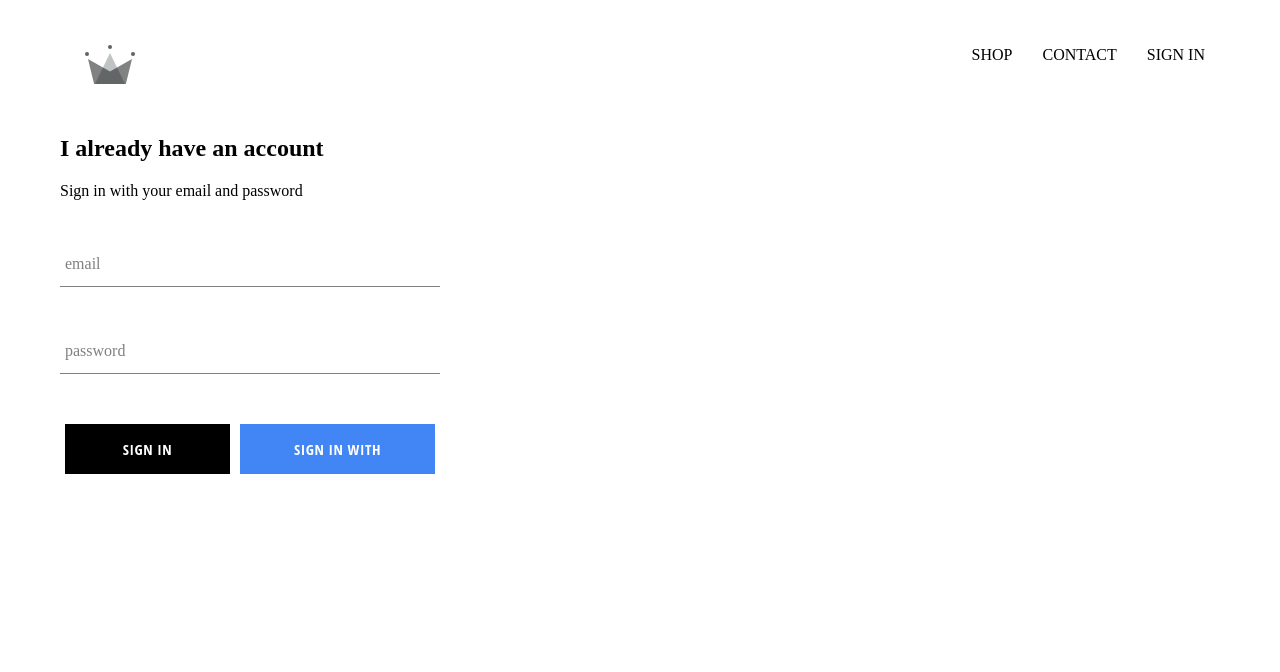
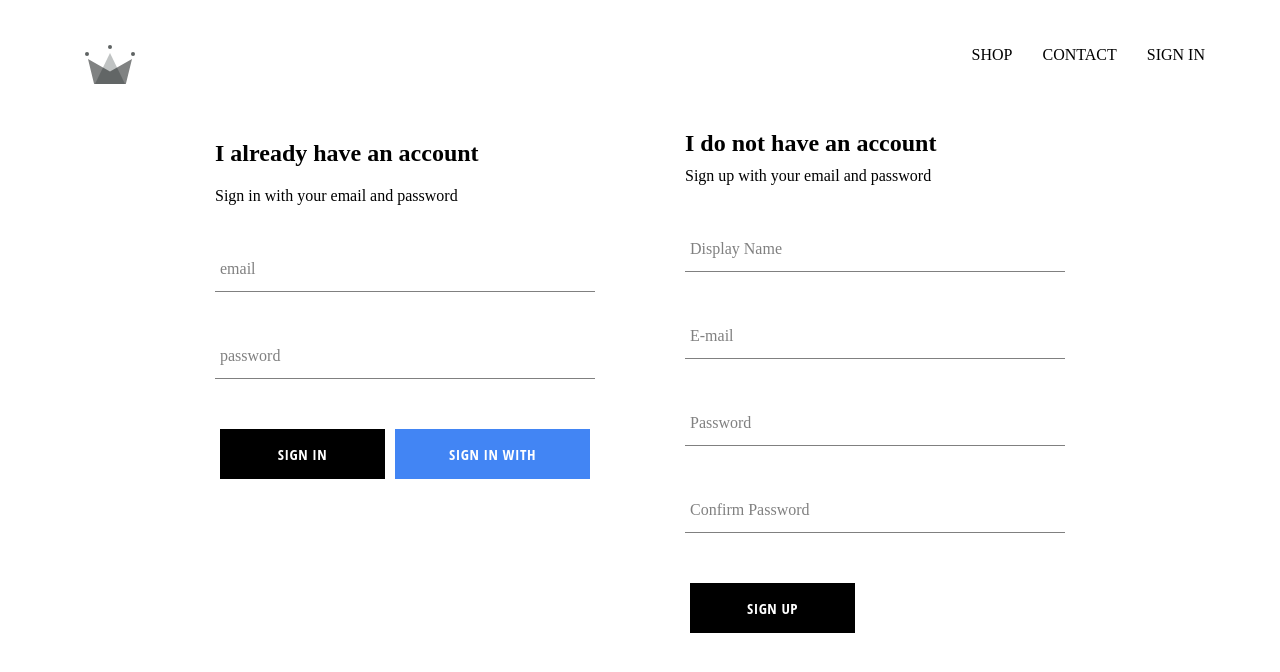
Before and after one commit to wesleywil/clothing-shop, a React (Create React App) app: page /signin in a window 1280 px wide. Shown: the top 672 px of the page. Built offline with nearby package versions, Linux system fonts and the light colour scheme; no server answers; a web font is replaced by a local one.

Commit message:
impremented fireabase utils, included ability to store authenticated users to our firestore database

```diff
--- a/src/App.js
+++ b/src/App.js
@@ -7,7 +7,7 @@
 import Header from './components/header/header.component';
 import SignInAndSignUpPage from './pages/sign-in-and-sign-up/sign-in-and-sign-up.component';
 
-import { auth } from './firebase/firebase.utils';
+import { auth, createUserProfileDocument } from './firebase/firebase.utils';
 
 class App extends React.Component {
   constructor(){
@@ -21,9 +21,21 @@
   unsubscribeFromAuth = null
 
   componentDidMount(){
-    this.unsubscribeFromAuth = auth.onAuthStateChanged(user => {
-      this.setState({ currentUser:user });
-      console.log(user);
+    this.unsubscribeFromAuth = auth.onAuthStateChanged(async userAuth => {
+      if (userAuth){
+        const userRef = await createUserProfileDocument(userAuth);
+
+        userRef.onSnapshot(snapShot => {
+          this.setState({
+            currentUser:{
+              id:snapShot.id,
+              ...snapShot.data()
+            }
+          });
+          console.log(this.state);
+        });
+      }
+      this.setState({ currentUser:userAuth });
     });
   }
 
--- /dev/null
+++ b/src/components/sign-up/sign-up.component.jsx
@@ -0,0 +1,104 @@
+import React from 'react';
+
+import FormInput from '../form-input/form-input.component';
+import CustomButton from '../custom-button/custom-button.component';
+
+import { auth, createUserProfileDocument } from '../../firebase/firebase.utils';
+
+
+import './sign-up.styles.scss';
+
+class SignUp extends React.Component{
+    constructor(){
+        super();
+
+        this.state = {
+            displayName:'',
+            email:'',
+            password:'',
+            confirmPassword:''
+        }
+    }
+
+    handleSubmit = async event =>{
+        event.preventDefault();
+        const {displayName, email, password, confirmPassword} = this.state;
+
+        if (password !== confirmPassword){
+            alert("password don't match")
+            return;
+        }
+
+        try{
+            const {user} = await auth.createUserWithEmailAndPassword(email, password);
+            await createUserProfileDocument(user, {displayName});
+
+            this.setState({
+                displayName:'',
+                email:'',
+                password:'',
+                confirmPassword:''
+            })
+
+        }catch(error){
+            console.log(error);
+        }
+    };
+
+    handleChange = event => {
+        const {name, value} = event.target;
+
+        this.setState({[name]: value})
+    }
+
+    render(){
+        const {displayName, email, password, confirmPassword} = this.state;
+        return (
+            <div className='sign-up'>
+                <h2 className='title'>I do not have an account</h2>
+                <span>Sign up with your email and password</span>
+
+                <form className='sign-up-form' onSubmit={this.handleSubmit}>
+                    <FormInput
+                        type='text'
+                        name='displayName'
+                        value={displayName}
+                        onChange={this.handleChange}
+                        label = 'Display Name'
+                        required
+                    />
+
+                    <FormInput
+                        type='email'
+                        name='email'
+                        value={email}
+                        onChange={this.handleChange}
+                        label = 'E-mail'
+                        required
+                    />
+
+                    <FormInput
+                        type='password'
+                        name='password'
+                        value={password}
+                        onChange={this.handleChange}
+                        label = 'Password'
+                        required
+                    />
+
+                    <FormInput
+                        type='password'
+                        name='confirmPassword'
+                        value={confirmPassword}
+                        onChange={this.handleChange}
+                        label = 'Confirm Password'
+                        required
+                    />
+                    <CustomButton type='submit'>SIGN UP</CustomButton>
+                </form>
+            </div>
+        )
+    }
+}
+
+export default SignUp;
--- /dev/null
+++ b/src/components/sign-up/sign-up.styles.scss
@@ -0,0 +1,9 @@
+.sign-up{
+    display: flex;
+    flex-direction: column;
+    width: 380px;
+
+    .title{
+        margin:10px 0;
+    }
+}
--- a/src/firebase/firebase.utils.js
+++ b/src/firebase/firebase.utils.js
@@ -12,6 +12,33 @@
     measurementId: "G-8TPS954NS8"
   };
 
+export const createUserProfileDocument = async (userAuth, additionalData) => {
+  if (!userAuth) return;
+
+  const userRef = firestore.doc(`users/${userAuth.uid}`);
+
+  const snapShot = await userRef.get()
+
+  if(!snapShot.exists){
+    const {displayName, email} = userAuth;
+    const createdAt = new Date();
+
+    try{
+      await userRef.set({
+        displayName,
+        email,
+        createdAt,
+        ...additionalData
+      })
+    }catch(error){
+      console.log('error creating user', error.message);
+    }
+  }
+
+  return userRef;
+
+}
+
 firebase.initializeApp(config);
 
   export const auth = firebase.auth();
--- a/src/pages/sign-in-and-sign-up/sign-in-and-sign-up.component.jsx
+++ b/src/pages/sign-in-and-sign-up/sign-in-and-sign-up.component.jsx
@@ -1,12 +1,14 @@
 import React from 'react';
 
 import SignIn from '../../components/sign-in/sign-in.component';
+import SignUp from '../../components/sign-up/sign-up.component';
 
 import './sign-in-and-sign-up.styles.scss';
 
 const SignInAndSignUpPage = () => (
     <div className='sign-in-and-sign-up'>
         <SignIn/>
+        <SignUp/>
     </div>
 )
 
--- a/src/pages/sign-in-and-sign-up/sign-in-and-sign-up.styles.scss
+++ b/src/pages/sign-in-and-sign-up/sign-in-and-sign-up.styles.scss
@@ -0,0 +1,6 @@
+.sign-in-and-sign-up{
+    width: 850px;
+    display: flex;
+    justify-content: space-between;
+    margin: 30px auto;
+}
```
